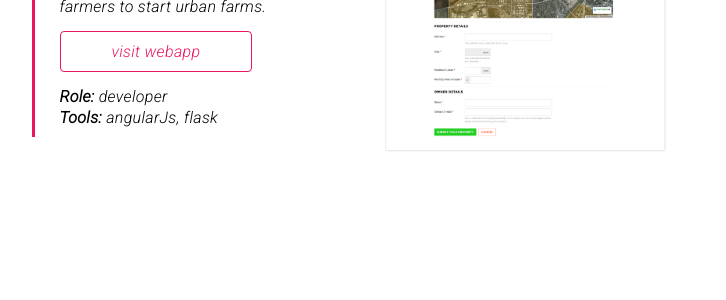
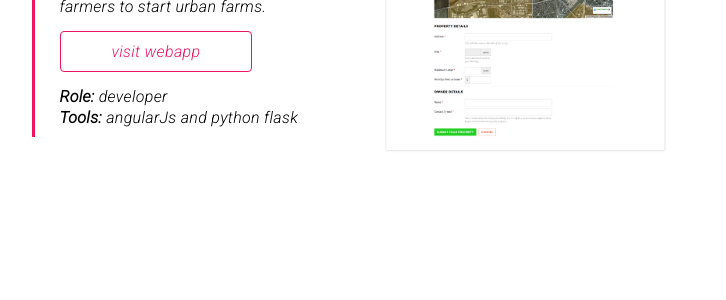
Before and after one commit to inaki/inaki.github.io, a Jekyll site: the page built from projects/index.html, in a window 1280 px wide. Shown: the part 307-607 px from the top of the page, without its empty margins (277-1003 px from the left). Built offline with Jekyll 4.4.1, drawn with Linux system fonts in a browser that asks for light colours; nearby versions of some CDN libraries.

```diff
--- a/projects/index.html
+++ b/projects/index.html
@@ -12,7 +12,7 @@
 			<span class="description">This civic project raised awareness about the opportunities for aspiring farmers to start urban farms.</span><br>
 			<a class="btn" href="http://www.acres.online">visit webapp</a><br>
 			<span class="role"><strong>Role:</strong> developer</span><br>
-			<span class="tools"><strong>Tools:</strong> angularJs, flask</span><br>
+			<span class="tools"><strong>Tools:</strong> angularJs and python flask</span><br>
 		</div>
 		<img class="pull-right" src="../images/acres.png" alt="">
 	</div>
```
